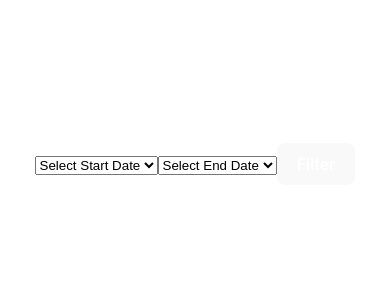
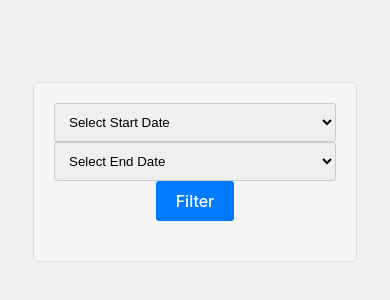
Before and after one commit to Netdreion/Bank-Study, a React (Vite) app: page / in a window 390 px wide. Shown: the part 250-550 px from the top of the page. Built offline with nearby package versions, Linux system fonts and the light colour scheme.

Commit message:
css added

```diff
--- a/src/App.css
+++ b/src/App.css
@@ -1,45 +1,69 @@
-#root {
-  max-width: 1280px;
+/* Style for TransactionFilters */
+/* Center the TransactionFilters component */
+body {
+  display: flex;
+  justify-content: center;
+  align-items: center;
+  height: 100vh;
+  margin: 0;
+  background-color: #f0f0f0;
+}
+
+.container {
+  max-width: 400px;
   margin: 0 auto;
-  padding: 2rem;
+  padding: 20px;
+  background-color: #f5f5f5;
+  border: 1px solid #ddd;
+  border-radius: 5px;
+}
+
+.select-container {
+  align-items: center;
+  margin-bottom: 10px;
+}
+
+.select-container select {
+  width: 100%;
+  padding: 10px;
+  border: 1px solid #ccc;
+  border-radius: 3px;
+}
+
+.button-container {
   text-align: center;
 }
 
-.logo {
-  height: 6em;
-  padding: 1.5em;
-  will-change: filter;
-  transition: filter 300ms;
-}
-.logo:hover {
-  filter: drop-shadow(0 0 2em #646cffaa);
-}
-.logo.react:hover {
-  filter: drop-shadow(0 0 2em #61dafbaa);
+.button-container button {
+  padding: 10px 20px;
+  background-color: #007bff;
+  color: #fff;
+  border: none;
+  border-radius: 3px;
+  cursor: pointer;
 }
 
-@keyframes logo-spin {
-  from {
-    transform: rotate(0deg);
-  }
-  to {
-    transform: rotate(360deg);
+.button-container button:hover {
+  background-color: #0056b3;
+}
+
+.results {
+  margin-top: 20px;
+}
+
+.results ul {
+  list-style: none;
+  padding: 0;
+}
+
+.results li {
+  padding: 5px 0;
+  font-size: 16px;
+}
+
+/* Media query for responsiveness */
+@media (max-width: 768px) {
+  .container {
+    max-width: 100%;
   }
 }
-
-@media (prefers-reduced-motion: no-preference) {
-  a:nth-of-type(2) .logo {
-    animation: logo-spin infinite 20s linear;
-  }
-}
-
-.card {
-  padding: 2em;
-}
-
-.read-the-docs {
-  color: #888;
-}
-button {
-  color: white;
-}
--- a/src/Components/TransactionFilters.jsx
+++ b/src/Components/TransactionFilters.jsx
@@ -16,7 +16,8 @@ const TransactionFilters = () => {
   };
 
   return (
-    <div>
+    <div className="container">
+      <div className="select-container">
         <select
           value={date.startDate}
           onChange={(e) => setDate({ ...date, startDate: e.target.value })}
@@ -39,8 +40,10 @@ const TransactionFilters = () => {
           <option value={"2023-09-18"}>2023-09-18</option>
           <option value={"2023-09-19"}>2023-09-19</option>
         </select>
+        <div className="button-container">
           <button onClick={() => filter()}>Filter</button>
-      <div>
+        </div>
+        <div className="results">
           <ul>
             {output.map((item, index) => (
               <div key={index}>
@@ -54,6 +57,7 @@ const TransactionFilters = () => {
           </ul>
         </div>
       </div>
+    </div>
   );
 };
 
```
Lines whose indentation alone changed are shown as unchanged.
